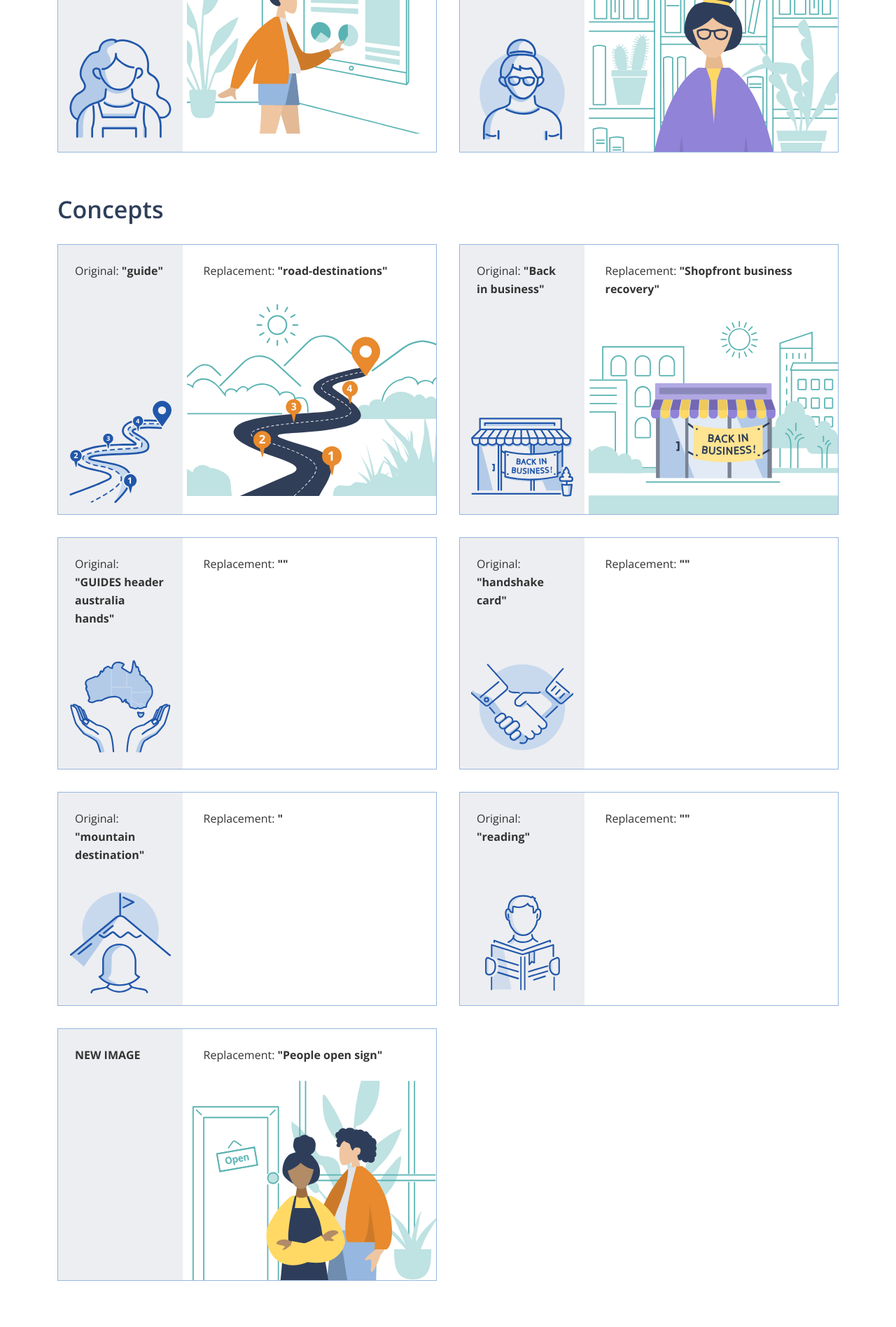
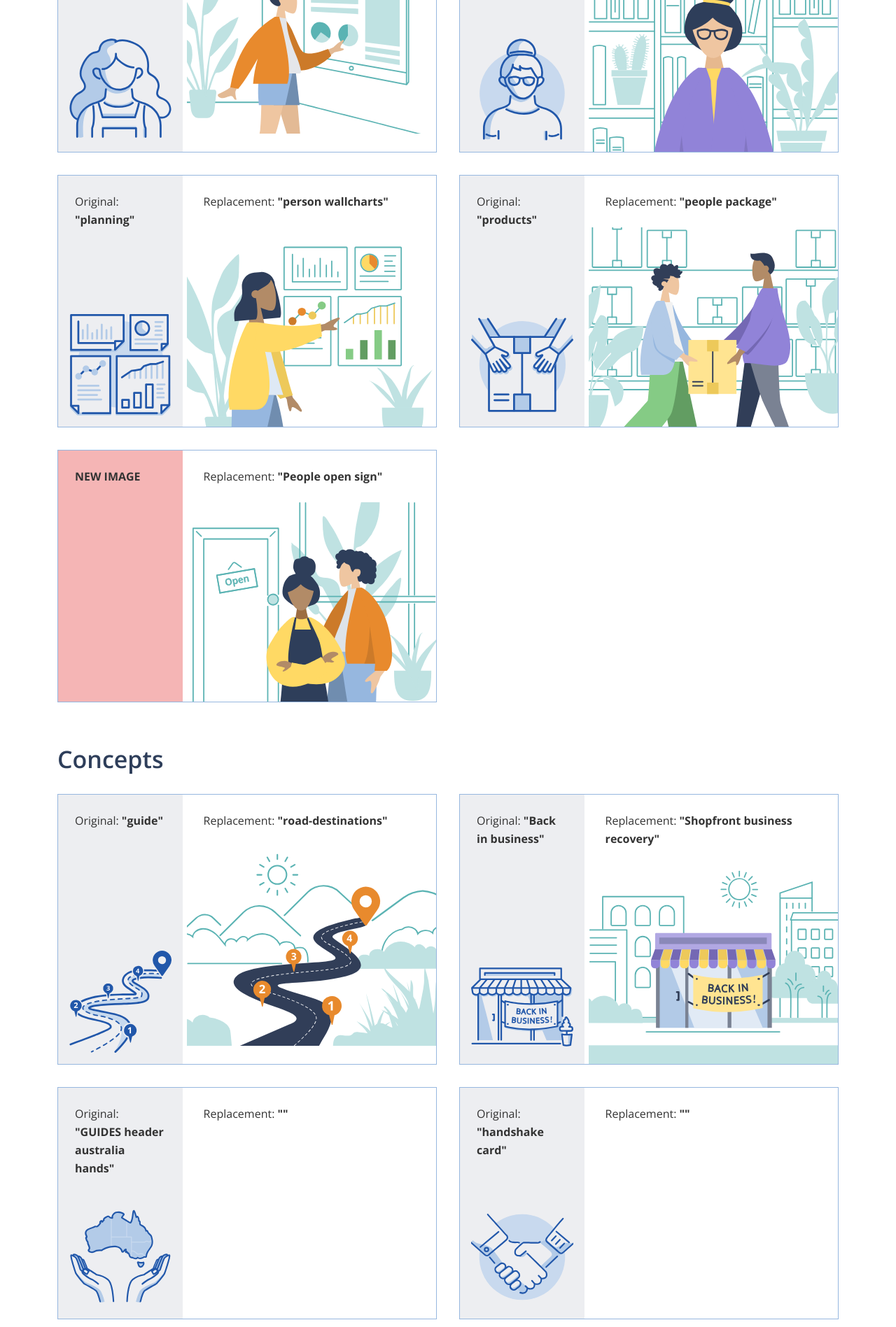
Before and after one commit to AUSGov/bga-refresh, a Jekyll site: the page built from image-library.html, in a window 1280 px wide. Shown: the part 3478-5375 px from the top of the page at 70% size. Built offline with Jekyll 4.4.1, drawn with Linux system fonts in a browser that asks for light colours; some of the changed text lies outside the part shown.

Commit message:
Adding place illustrations to the image library.

```diff
--- a/_sass/_image-library.scss
+++ b/_sass/_image-library.scss
@@ -18,6 +18,10 @@
         display: flex;
         flex-wrap: wrap;
         align-content: space-between;
+
+        &.new {
+            background: $red-fail-mid;
+        }
 
         .title {
             width: 100%;
--- a/image-library.html
+++ b/image-library.html
@@ -454,6 +454,83 @@
             </div>
 
 
+                        <div class="col-12 col-sm-6">
+                <div class="image-group">
+
+                        <div class="original-image">
+                            <div class="title">
+                                <p>Original: <strong>"planning"</strong></p>
+                            </div>
+                            <div class="image-wrapper">
+                                <img src="assets/svgs-from-sitecore/planning.svg" alt="">
+                            </div>
+                        </div>
+
+                    <div class="library-image">
+                        <div class="title">
+                            <p>Replacement: <strong>"person wallcharts"</strong></p>
+                        </div>
+                        <div class="image-wrapper">
+                            <img src="assets/refresh-illustrations/person-wallcharts.svg" alt="">
+                        </div>
+                    </div>
+
+                </div>
+            </div>
+
+
+
+            <div class="col-12 col-sm-6">
+                <div class="image-group">
+
+                        <div class="original-image">
+                            <div class="title">
+                                <p>Original: <strong>"products"</strong></p>
+                            </div>
+                            <div class="image-wrapper">
+                                <img src="assets/svgs-from-sitecore/products.svg" alt="">
+                            </div>
+                        </div>
+
+                    <div class="library-image">
+                        <div class="title">
+                            <p>Replacement: <strong>"people package"</strong></p>
+                        </div>
+                        <div class="image-wrapper">
+                            <img src="assets/refresh-illustrations/people-package.svg" alt="">
+                        </div>
+                    </div>
+
+                </div>
+            </div>
+
+
+
+            <div class="col-12 col-sm-6">
+                <div class="image-group">
+
+                        <div class="original-image new">
+                            <div class="title">
+                                <p><strong>NEW IMAGE</strong></p>
+                            </div>
+                            <div class="image-wrapper">
+
+                            </div>
+                        </div>
+
+                    <div class="library-image">
+                        <div class="title">
+                            <p>Replacement: <strong>"People open sign"</strong></p>
+                        </div>
+                        <div class="image-wrapper">
+                            <img src="assets/refresh-illustrations/people-open-sign.svg" alt="">
+                        </div>
+                    </div>
+
+                </div>
+            </div>
+
+
         </div>
     </div>
 
@@ -625,33 +702,6 @@
             </div>
 
 
-            <div class="col-12 col-sm-6">
-                <div class="image-group">
-
-                        <div class="original-image">
-                            <div class="title">
-                                <p><strong>NEW IMAGE</strong></p>
-                            </div>
-                            <div class="image-wrapper">
-
-                            </div>
-                        </div>
-
-                    <div class="library-image">
-                        <div class="title">
-                            <p>Replacement: <strong>"People open sign"</strong></p>
-                        </div>
-                        <div class="image-wrapper">
-                            <img src="assets/refresh-illustrations/people-open-sign.svg" alt="">
-                        </div>
-                    </div>
-
-                </div>
-            </div>
-
-
-
-
 
         </div>
     </div>
@@ -1164,55 +1214,7 @@
 
 
 
-            <div class="col-12 col-sm-6">
-                <div class="image-group">
-
-                        <div class="original-image">
-                            <div class="title">
-                                <p>Original: <strong>"planning"</strong></p>
-                            </div>
-                            <div class="image-wrapper">
-                                <img src="assets/svgs-from-sitecore/planning.svg" alt="">
-                            </div>
-                        </div>
-
-                    <div class="library-image">
-                        <div class="title">
-                            <p>Replacement: <strong>""</strong></p>
-                        </div>
-                        <div class="image-wrapper">
-
-                        </div>
-                    </div>
-
-                </div>
-            </div>
-
-
-
-            <div class="col-12 col-sm-6">
-                <div class="image-group">
-
-                        <div class="original-image">
-                            <div class="title">
-                                <p>Original: <strong>"products"</strong></p>
-                            </div>
-                            <div class="image-wrapper">
-                                <img src="assets/svgs-from-sitecore/products.svg" alt="">
-                            </div>
-                        </div>
-
-                    <div class="library-image">
-                        <div class="title">
-                            <p>Replacement: <strong>""</strong></p>
-                        </div>
-                        <div class="image-wrapper">
-
-                        </div>
-                    </div>
-
-                </div>
-            </div>
+
 
 
 
@@ -1230,10 +1232,10 @@
 
                     <div class="library-image">
                         <div class="title">
-                            <p>Replacement: <strong>""</strong></p>
-                        </div>
-                        <div class="image-wrapper">
-
+                            <p>Replacement: <strong>"computer lock"</strong></p>
+                        </div>
+                        <div class="image-wrapper">
+                            <img src="assets/refresh-illustrations/computer-lock.svg" alt="">
                         </div>
                     </div>
 
@@ -1256,10 +1258,10 @@
 
                     <div class="library-image">
                         <div class="title">
-                            <p>Replacement: <strong>""</strong></p>
-                        </div>
-                        <div class="image-wrapper">
-
+                            <p>Replacement: <strong>"briefcase"</strong></p>
+                        </div>
+                        <div class="image-wrapper">
+                            <img src="assets/refresh-illustrations/briefcase.svg" alt="">
                         </div>
                     </div>
 
@@ -1282,10 +1284,10 @@
 
                     <div class="library-image">
                         <div class="title">
-                            <p>Replacement: <strong>""</strong></p>
-                        </div>
-                        <div class="image-wrapper">
-
+                            <p>Replacement: <strong>"computer webchat"</strong></p>
+                        </div>
+                        <div class="image-wrapper">
+                            <img src="assets/refresh-illustrations/computer-webchat.svg" alt="">
                         </div>
                     </div>
 
@@ -1327,7 +1329,7 @@
                             <p>Replacement: <strong>"ACT map"</strong></p>
                         </div>
                         <div class="image-wrapper">
-
+                            <img src="assets/refresh-illustrations/act-map.svg" alt="">
                         </div>
                     </div>
 
@@ -1351,10 +1353,10 @@
 
                     <div class="library-image">
                         <div class="title">
-                            <p>Replacement: <strong>""</strong></p>
-                        </div>
-                        <div class="image-wrapper">
-
+                            <p>Replacement: <strong>"Australia map"</strong></p>
+                        </div>
+                        <div class="image-wrapper">
+                            <img src="assets/refresh-illustrations/Australia-map.svg" alt="">
                         </div>
                     </div>
 
@@ -1377,10 +1379,10 @@
 
                     <div class="library-image">
                         <div class="title">
-                            <p>Replacement: <strong>""</strong></p>
-                        </div>
-                        <div class="image-wrapper">
-
+                            <p>Replacement: <strong>"NSW map"</strong></p>
+                        </div>
+                        <div class="image-wrapper">
+                            <img src="assets/refresh-illustrations/nsw-map.svg" alt="">
                         </div>
                     </div>
 
@@ -1403,10 +1405,10 @@
 
                     <div class="library-image">
                         <div class="title">
-                            <p>Replacement: <strong>""</strong></p>
-                        </div>
-                        <div class="image-wrapper">
-
+                            <p>Replacement: <strong>"NT map"</strong></p>
+                        </div>
+                        <div class="image-wrapper">
+                             <img src="assets/refresh-illustrations/nt-map.svg" alt="">
                         </div>
                     </div>
 
@@ -1429,10 +1431,10 @@
 
                     <div class="library-image">
                         <div class="title">
-                            <p>Replacement: <strong>""</strong></p>
-                        </div>
-                        <div class="image-wrapper">
-
+                            <p>Replacement: <strong>"QLD map"</strong></p>
+                        </div>
+                        <div class="image-wrapper">
+                             <img src="assets/refresh-illustrations/qld-map.svg" alt="">
                         </div>
                     </div>
 
@@ -1455,10 +1457,10 @@
 
                     <div class="library-image">
                         <div class="title">
-                            <p>Replacement: <strong>""</strong></p>
-                        </div>
-                        <div class="image-wrapper">
-
+                            <p>Replacement: <strong>"SA map"</strong></p>
+                        </div>
+                        <div class="image-wrapper">
+                            <img src="assets/refresh-illustrations/sa-map.svg" alt="">
                         </div>
                     </div>
 
@@ -1481,10 +1483,10 @@
 
                     <div class="library-image">
                         <div class="title">
-                            <p>Replacement: <strong>""</strong></p>
-                        </div>
-                        <div class="image-wrapper">
-
+                            <p>Replacement: <strong>"TAS map"</strong></p>
+                        </div>
+                        <div class="image-wrapper">
+                            <img src="assets/refresh-illustrations/tas-map.svg" alt="">
                         </div>
                     </div>
 
@@ -1507,10 +1509,10 @@
 
                     <div class="library-image">
                         <div class="title">
-                            <p>Replacement: <strong>""</strong></p>
-                        </div>
-                        <div class="image-wrapper">
-
+                            <p>Replacement: <strong>"VIC map"</strong></p>
+                        </div>
+                        <div class="image-wrapper">
+                            <img src="assets/refresh-illustrations/vic-map.svg" alt="">
                         </div>
                     </div>
 
@@ -1533,10 +1535,10 @@
 
                     <div class="library-image">
                         <div class="title">
-                            <p>Replacement: <strong>""</strong></p>
-                        </div>
-                        <div class="image-wrapper">
-
+                            <p>Replacement: <strong>"WA map"</strong></p>
+                        </div>
+                        <div class="image-wrapper">
+                            <img src="assets/refresh-illustrations/wa-map.svg" alt="">
                         </div>
                     </div>
 
```
Also changed, not shown: assets/refresh-illustrations/Australia-map.svg (added), assets/refresh-illustrations/act-map.svg (added), assets/refresh-illustrations/briefcase.svg (added), assets/refresh-illustrations/computer-lock.svg (added), assets/refresh-illustrations/computer-webchat.svg (added), assets/refresh-illustrations/nsw-map.svg (added), assets/refresh-illustrations/nt-map.svg (added), assets/refresh-illustrations/people-package.svg (added), assets/refresh-illustrations/person-wallcharts.svg (added), assets/refresh-illustrations/qld-map.svg (added), assets/refresh-illustrations/sa-map.svg (added), assets/refresh-illustrations/tas-map.svg (added), assets/refresh-illustrations/vic-map.svg (added), assets/refresh-illustrations/wa-map.svg (added).
